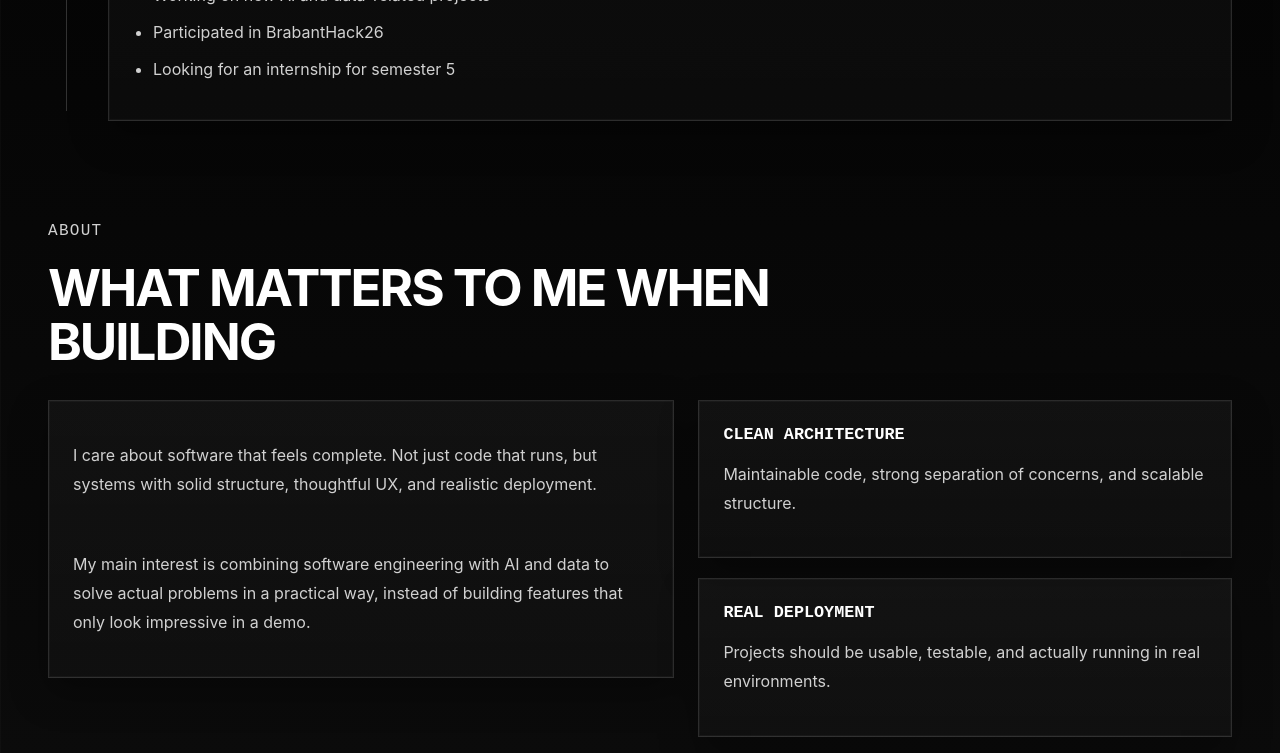
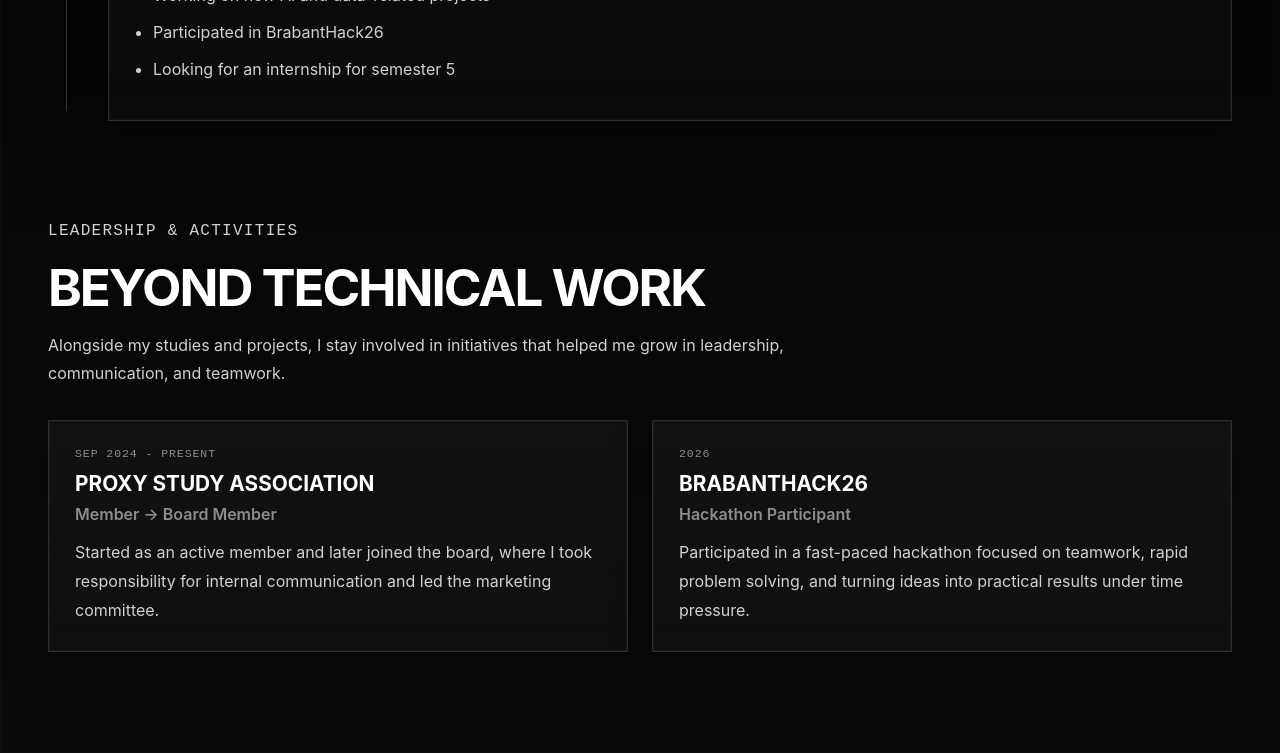
Before and after one commit to BorisTsankov/Portfolio, a React (Vite) app: page / in a window 1280 px wide. Shown: the part 4840-5593 px from the top of the page. Built offline with nearby package versions, Linux system fonts and the light colour scheme; the HTML template or start-up script is replaced by a standard one.

Commit message:
ui improvements

```diff
--- a/src/App.css
+++ b/src/App.css
@@ -920,3 +920,77 @@ img {
     gap: 16px;
   }
 }
+
+.leadership-section {
+  padding-top: 96px;
+}
+
+.leadership-grid {
+  display: grid;
+  grid-template-columns: repeat(2, minmax(0, 1fr));
+  gap: 24px;
+}
+
+.leadership-card {
+  position: relative;
+  padding: 26px;
+  border: 1px solid var(--border);
+  background: linear-gradient(180deg, var(--surface), var(--surface-soft));
+  box-shadow: var(--shadow-md);
+  transition:
+    transform 0.25s ease,
+    border-color 0.25s ease,
+    box-shadow 0.25s ease;
+}
+
+.leadership-card::before {
+  content: '';
+  position: absolute;
+  inset: 0;
+  border: 1px solid rgba(255, 255, 255, 0.03);
+  pointer-events: none;
+}
+
+.leadership-card:hover {
+  transform: translate(-4px, -4px);
+  border-color: var(--border-strong);
+  box-shadow: 8px 8px 0 rgba(255, 255, 255, 0.06);
+}
+
+.leadership-period {
+  margin: 0 0 12px;
+  color: var(--text-muted);
+  text-transform: uppercase;
+  letter-spacing: 0.08em;
+  font-size: 0.72rem;
+  font-family: var(--font-pixel);
+}
+
+.leadership-card h3 {
+  margin: 0 0 8px;
+  font-size: 1.3rem;
+  line-height: 1.15;
+  text-transform: uppercase;
+}
+
+.leadership-role {
+  margin: 0 0 14px;
+  color: var(--text-muted);
+  font-weight: 600;
+}
+
+.leadership-description {
+  margin: 0;
+  color: var(--text-soft);
+  line-height: 1.8;
+  font-size: 1rem;
+}
+@media (max-width: 1100px) {
+  .hero-section,
+  .projects-grid,
+  .stack-groups,
+  .about-grid,
+  .leadership-grid {
+    grid-template-columns: 1fr;
+  }
+}
--- /dev/null
+++ b/src/components/LeadershipSection.tsx
@@ -0,0 +1,29 @@
+import { leaderships } from '../data/leaderships'
+
+function LeadershipSection() {
+  return (
+    <section className="leadership-section" id="leadership">
+      <div className="section-heading">
+        <p className="section-label">Leadership & Activities</p>
+        <h2>Beyond technical work</h2>
+        <p>
+          Alongside my studies and projects, I stay involved in initiatives that helped me grow in
+          leadership, communication, and teamwork.
+        </p>
+      </div>
+
+      <div className="leadership-grid">
+        {leaderships.map((item) => (
+          <article key={`${item.title}-${item.period}`} className="leadership-card">
+            <p className="leadership-period">{item.period}</p>
+            <h3>{item.title}</h3>
+            <p className="leadership-role">{item.role}</p>
+            <p className="leadership-description">{item.description}</p>
+          </article>
+        ))}
+      </div>
+    </section>
+  )
+}
+
+export default LeadershipSection
--- /dev/null
+++ b/src/data/leaderships.ts
@@ -0,0 +1,23 @@
+export type LeadershipItem = {
+  period: string
+  title: string
+  role: string
+  description: string
+}
+
+export const leaderships: LeadershipItem[] = [
+  {
+    period: 'Sep 2024 - Present',
+    title: 'Proxy Study Association',
+    role: 'Member → Board Member',
+    description:
+      'Started as an active member and later joined the board, where I took responsibility for internal communication and led the marketing committee.',
+  },
+  {
+    period: '2026',
+    title: 'BrabantHack26',
+    role: 'Hackathon Participant',
+    description:
+      'Participated in a fast-paced hackathon focused on teamwork, rapid problem solving, and turning ideas into practical results under time pressure.',
+  },
+]
--- a/src/pages/Home.tsx
+++ b/src/pages/Home.tsx
@@ -6,6 +6,7 @@ import SectionReveal from '../components/SectionReveal'
 import StackSection from '../components/StackSection'
 import TimelineSection from '../components/TimelineSection'
 import profilePic from '../assets/ProfilePic.JPG'
+import LeadershipSection from '../components/LeadershipSection'
 
 const allProjects = [...liveProjects, ...featuredProjects]
 
@@ -102,6 +103,10 @@ function Home() {
           </SectionReveal>
 
           <SectionReveal>
+            <LeadershipSection />
+          </SectionReveal>
+
+          <SectionReveal>
             <section className="about-section" id="about">
               <div className="section-heading">
                 <p className="section-label">About</p>
```
